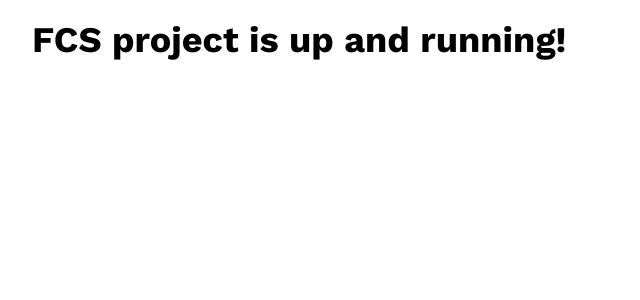
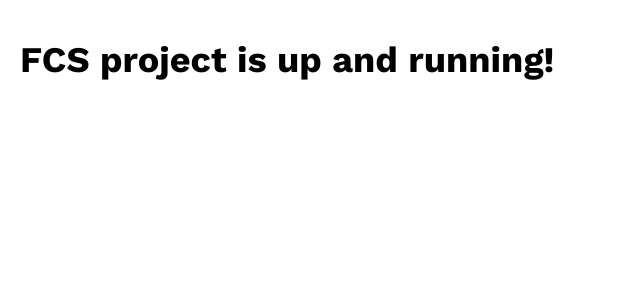
Before and after one commit to FCS-Project/fcs-frontend, a Next.js app: page / in a window 1280 px wide. Shown: the top 300 px of the page, without its empty margins (0-640 px from the left). Built offline with nearby package versions, Linux system fonts and the light colour scheme.

Commit message:
constants

```diff
--- /dev/null
+++ b/constants.js
@@ -0,0 +1 @@
+export const BASE_API_URL = "http://localhost:5001";
--- a/pages/index.js
+++ b/pages/index.js
@@ -1,15 +1,14 @@
 import Head from "next/head";
-import styles from "../styles/Home.module.css";
 
 export default function Home() {
   return (
-    <div className={styles.container}>
+    <div className="p-5">
       <Head>
         <title>FCS Project</title>
         <meta name="description" content="Generated by create next app" />
         <link rel="icon" href="/favicon.ico" />
       </Head>
-      <h1 className="font-bold text-4xl mt-5">
+      <h1 className="font-bold text-4xl mt-5 text-black">
         FCS project is up and running!
       </h1>
     </div>
--- a/styles/Home.module.css
+++ /dev/null
@@ -1,3 +0,0 @@
-.container {
-  padding: 0 2rem;
-}
--- a/styles/globals.css
+++ b/styles/globals.css
@@ -19,7 +19,7 @@ a {
   box-sizing: border-box;
 }
 
-@media (prefers-color-scheme: dark) {
+/* @media (prefers-color-scheme: dark) {
   html {
     color-scheme: dark;
   }
@@ -27,4 +27,4 @@ a {
     color: white;
     background: black;
   }
-}
+} */
--- a/tailwind.config.js
+++ b/tailwind.config.js
@@ -7,8 +7,8 @@ module.exports = {
   ],
   theme: {
     extend: {
-      fontFamily: {
-        default: ["Work Sans", "sans-serif"],
+      colors: {
+        white: "#ffffff",
       },
     },
   },
```
